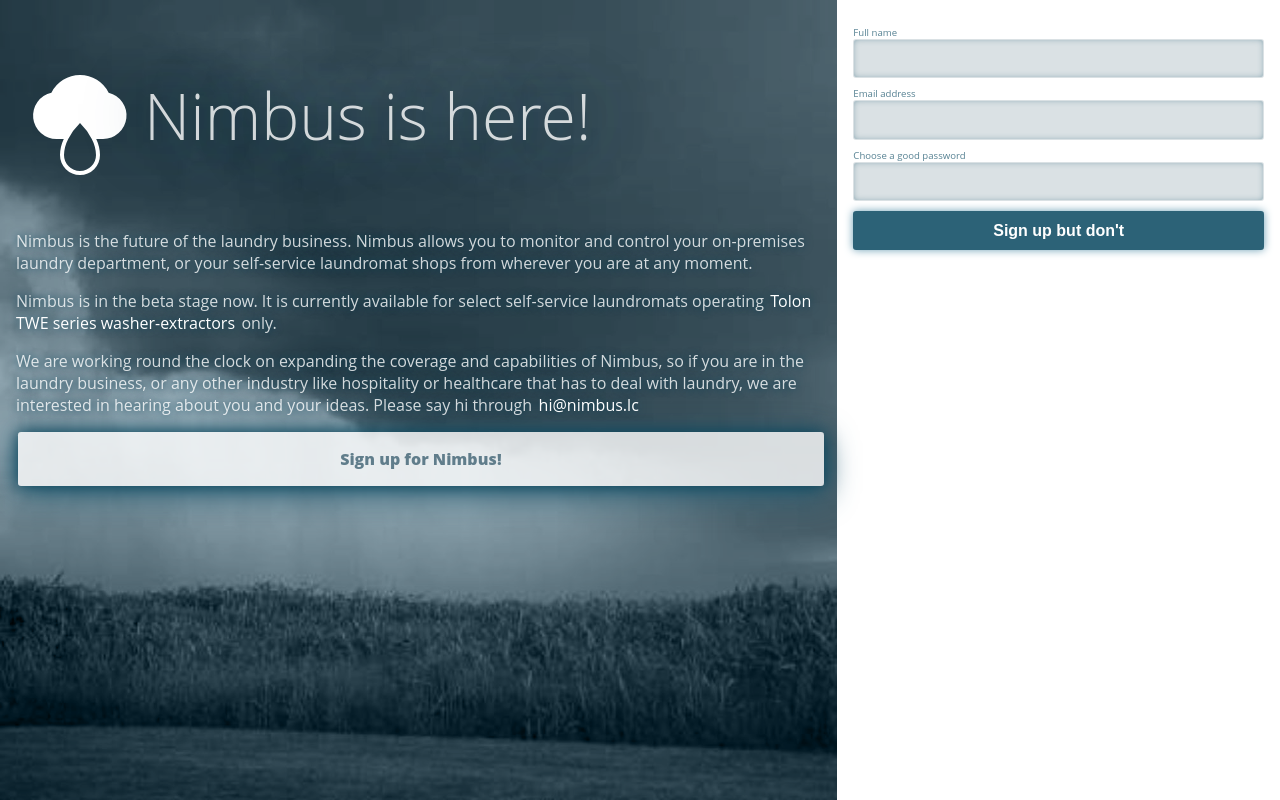
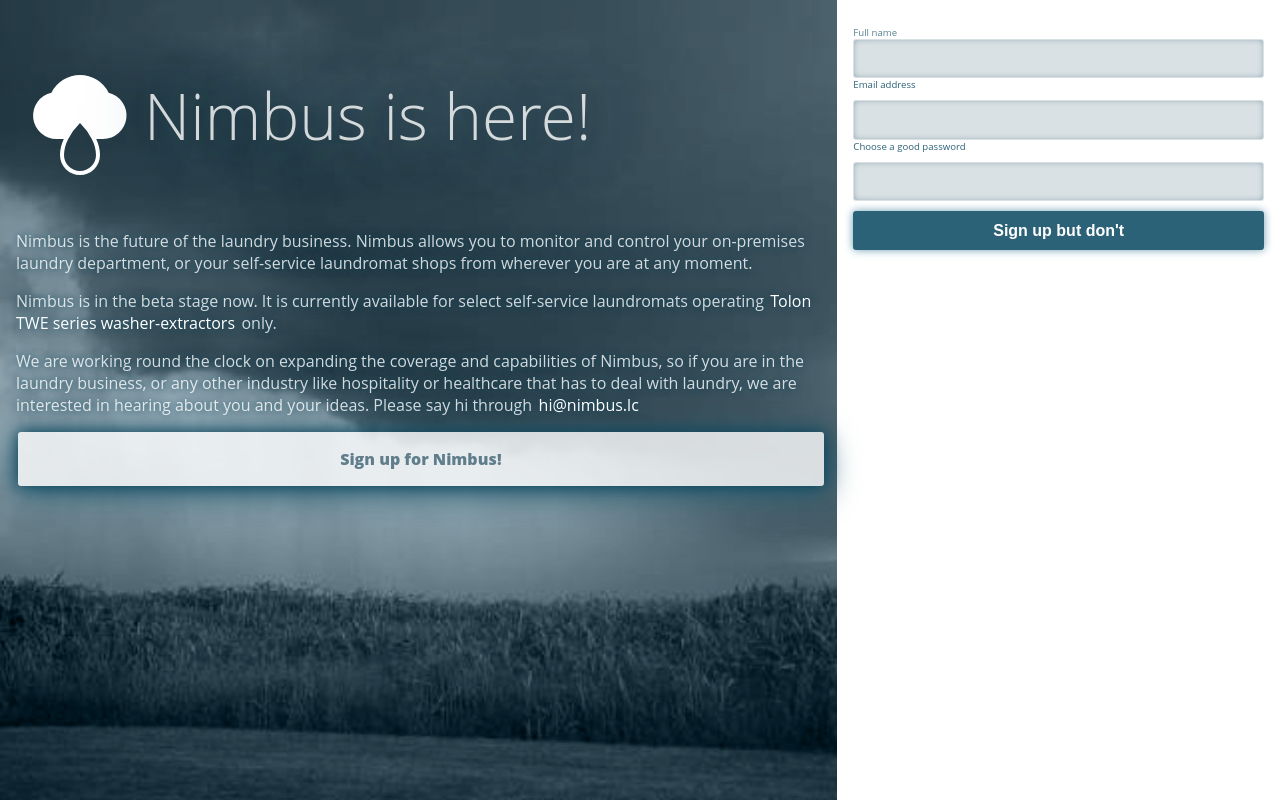
Before and after one commit to edgerunner/nimbus-components, a React (Create React App) app: page /signup in a window 1280 px wide. Built offline with nearby package versions, Linux system fonts and the light colour scheme.

Commit message:
style post-input labels regardless of class name

```diff
--- a/src/Forms.css
+++ b/src/Forms.css
@@ -44,9 +44,8 @@
     box-shadow: 0 0 .5rem #6c9fb5;
 }
 
-label.error,
-label.blank,
-label.good {
+
+input + label {
     margin-top: -.6rem;
     margin-bottom: .6rem;
     opacity: 0;
```
